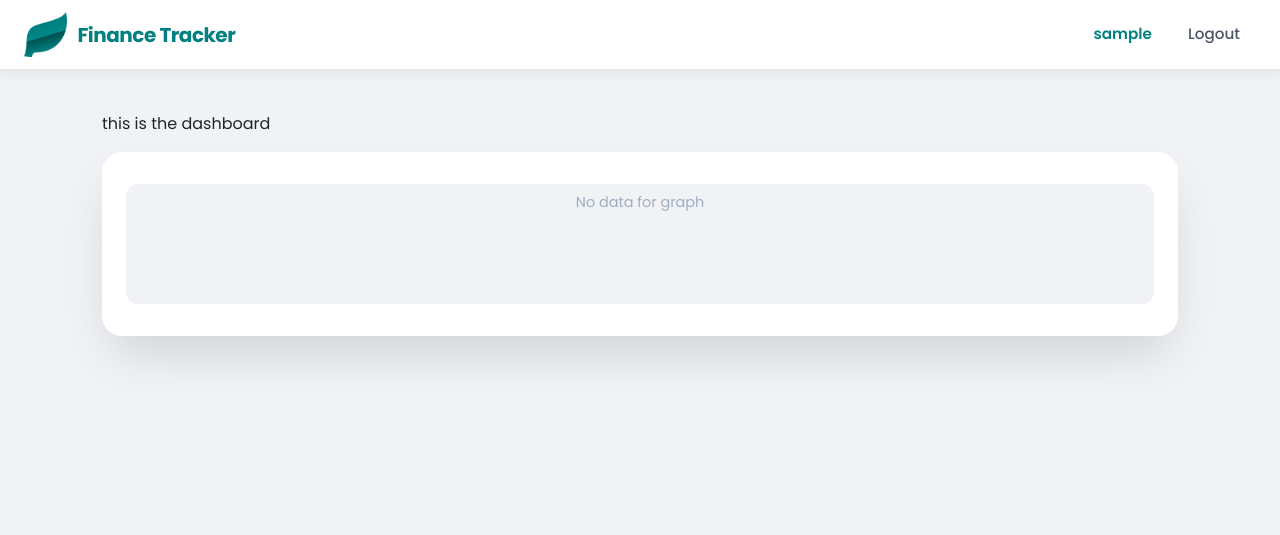
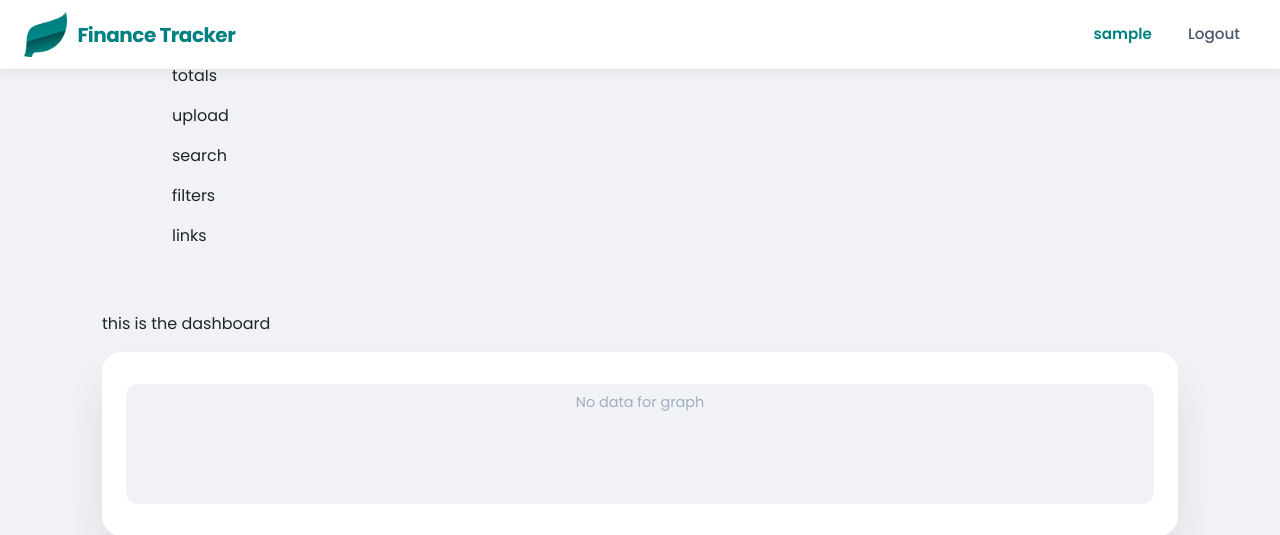
Before and after one commit to CupOfCake/Finance-Analytics-Tracker, a Django app: page /dashboard/dashboard/ in a window 1280 px wide. Shown: the top 535 px of the page. Run offline with Django 5.2, Linux system fonts and the light colour scheme; the visitor is signed in with stand-in values (Sample User, id 1).

Commit message:
feat: minor structural changes to dashboard layout

```diff
--- a/src/dashboard/templates/dashboard/dashboard.html
+++ b/src/dashboard/templates/dashboard/dashboard.html
@@ -41,6 +41,22 @@
 <!-- load chart.js -->
 <script src="https://cdn.jsdelivr.net/npm/chart.js"></script>
 
+<section class="control-section"> <!-- this has some basic totals, upload, filters, settings, links -->
+    <div class="container control-wrapper">
+        <div>
+            <p>totals</p>
+        </div>
+        <div>
+            <p>upload</p>
+            <p>search</p>
+            <p>filters</p>
+        </div>
+        <div>
+            <p>links</p>
+        </div>
+    </div>
+</section>
+
 <section class="dashb-section">
     <div class="container dashboard-wrapper">
         <p>this is the dashboard</p>
```
